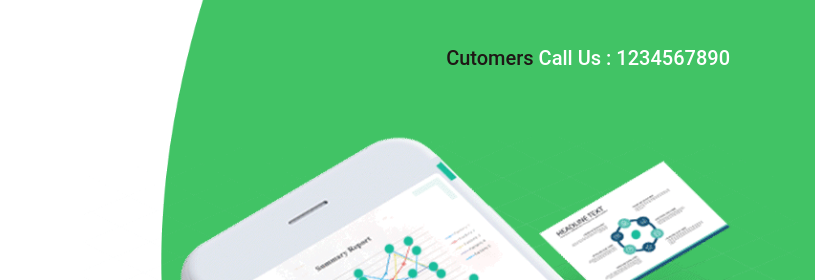
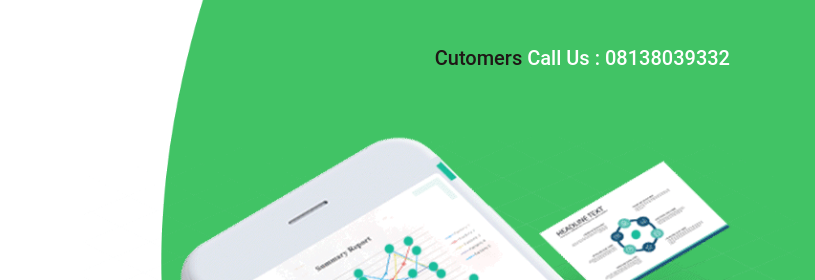
Before and after one commit to mikkyj-j/mikkyj-j.github.io, a plain HTML site: page index.html in a window 1280 px wide. Shown: the top 280 px of the page, 465-1280 px from the left. Drawn offline with nearby package versions, Linux system fonts and the light colour scheme.

Commit message:
Update index.html

```diff
--- a/index.html
+++ b/index.html
@@ -57,7 +57,7 @@
                      </div>
                      <div class="col-xl-9 col-lg-9 col-md-9 col-sm-9">
                         <ul class="costomer">
-                           <li>Cutomers  <a href="#">Call Us : 1234567890</a></li>
+                           <li>Cutomers  <a href="#">Call Us : 08138039332</a></li>
                         </ul>
                      </div>
                   </div>
```
